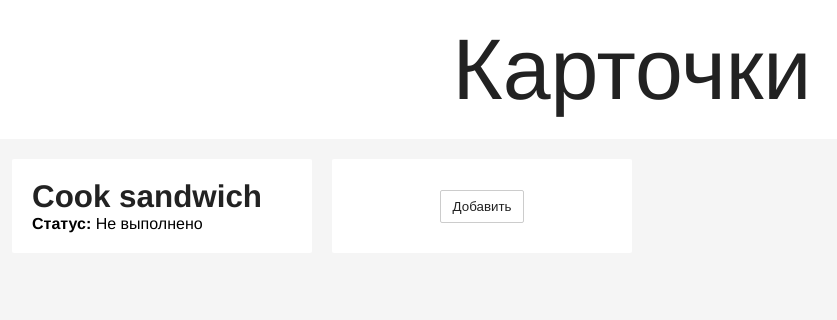
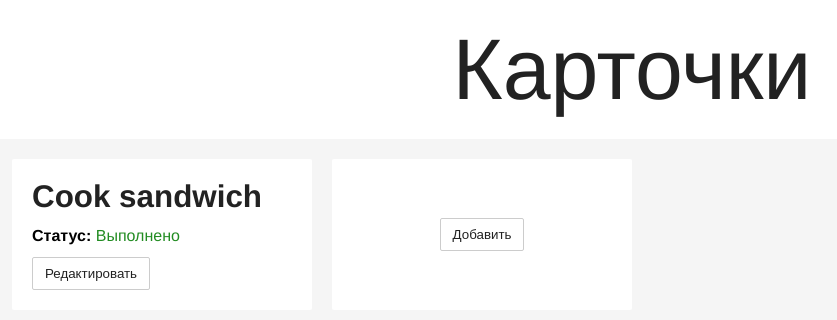
Before and after one commit to pirotech/pro-context-test-task, a Vue app: page / in a window 1280 px wide. Shown: the top 320 px of the page, without its empty margins (8-845 px from the left). Built offline with nearby package versions, Linux system fonts and the light colour scheme.

Commit message:
Cards may be edited

```diff
--- /dev/null
+++ b/src/components/UiCheckbox.vue
@@ -0,0 +1,43 @@
+<template>
+  <label class="ui-checkbox" @click="onChange">
+    <i
+      class="ui-checkbox__icon"
+      :class="{'ui-checkbox__icon_checked': value}"
+    ></i>
+    <span class="ui-checkbox__label">{{label}}</span>
+  </label>
+</template>
+
+<script>
+export default {
+  name: "UiCheckbox",
+  props: {
+    id: String,
+    label: String,
+    value: Boolean,
+    onChange: Function
+  }
+}
+</script>
+
+<style scoped lang="scss">
+.ui-checkbox {
+  display: flex;
+  align-items: center;
+  &__icon {
+    display: inline-block;
+    min-width: 20px;
+    height: 20px;
+    border-radius: 2px;
+    background-color: white;
+    border: 2px solid #777;
+    cursor: pointer;
+    &_checked {
+      background-color: #d0d0d0;
+    }
+  }
+  &__label {
+    margin-left: 8px;
+  }
+}
+</style>
--- a/src/views/MainPage.vue
+++ b/src/views/MainPage.vue
@@ -11,9 +11,10 @@
           <h4 class="cards-item__name">{{card.name}}</h4>
           <p class="cards-item__status">
             <strong>Статус: </strong>
-            <span v-if="card.done" class="card-item__status_done">Выполнено</span>
+            <span v-if="card.done" class="_done">Выполнено</span>
             <span v-if="!card.done">Не выполнено</span>
           </p>
+          <button class="cards-item__edit" @click="openEditModal(card)">Редактировать</button>
         </li>
         <li class="cards-item cards-item_button">
           <button
@@ -24,19 +25,41 @@
       </ul>
     </div>
 
-    <div v-if="createNew.modal" class="main-page-create-new-modal" @click.self.stop="closeCreateNewModal">
-      <div class="create-new-modal-wrapper">
+    <div v-if="createNew.modal" class="main-page-modal" @click.self.stop="closeCreateNewModal">
+      <div class="modal-wrapper">
         <h4>Добавить карточку</h4>
         <UiTextField
-          class="create-new-modal__name"
+          class="modal__name"
           label="Имя"
           :value="createNew.form.name"
           :error="createNew.form.nameError"
           :onChange="e => this.onChangeCreateNewField('name', e.target.value)"
         />
-        <div class="create-new-modal-buttons">
-          <button class="create-new-modal__cancel" @click="closeCreateNewModal">Отмена</button>
-          <button class="button_primary create-new-modal__submit" @click="createNewCard">Создать</button>
+        <div class="modal-buttons">
+          <button class="modal__cancel" @click="closeCreateNewModal">Отмена</button>
+          <button class="button_primary modal__submit" @click="createNewCard">Создать</button>
+        </div>
+      </div>
+    </div>
+
+    <div v-if="edit.modal" class="main-page-modal" @click.self.stop="closeEditModal">
+      <div class="modal-wrapper">
+        <h4>Редактировать карточку</h4>
+        <UiTextField
+          class="modal__name"
+          label="Имя"
+          :value="edit.form.name"
+          :error="edit.form.nameError"
+          :onChange="e => this.onChangeEditField('name', e.target.value)"
+        />
+        <UiCheckbox
+          :label="edit.form.done ? 'Выполнено' : 'Не выполнено'"
+          :value="edit.form.done"
+          :onChange="() => this.onChangeEditField('done', !edit.form.done)"
+        />
+        <div class="modal-buttons">
+          <button class="modal__cancel" @click="closeEditModal">Отмена</button>
+          <button class="button_primary modal__submit" @click="editCard">Редактировать</button>
         </div>
       </div>
     </div>
@@ -59,7 +82,7 @@ export default {
         {
           id: 0,
           name: 'Cook sandwich',
-          done: false
+          done: true
         }
       ],
       createNew: {
@@ -67,6 +90,14 @@ export default {
         form: {
           name: '',
           nameError: ''
+        }
+      },
+      edit: {
+        modal: false,
+        form: {
+          name: '',
+          nameError: '',
+          done: false,
         }
       }
     };
@@ -98,6 +129,32 @@ export default {
       this.createNew.modal = false;
       this.createNew.form.name = '';
       this.createNew.form.nameError = '';
+    },
+
+    openEditModal(item) {
+      this.edit.modal = true;
+      this.edit.form = {
+        ...this.edit.form,
+        ...item
+      }
+    },
+    onChangeEditField(name, value) {
+      this.edit.form[name] = value;
+      this.edit.form[name + 'Error'] = '';
+    },
+    editCard() {
+      const { id, name, done } = this.edit.form;
+      if (!name) {
+        this.edit.form.nameError = 'Обязательное поле';
+        return;
+      }
+
+      const edited = { id, name, done };
+      this.cards = this.cards.map(item => item.id === id ? edited : item);
+      this.closeEditModal();
+    },
+    closeEditModal() {
+      this.edit.modal = false;
     }
   }
 }
@@ -129,6 +186,7 @@ export default {
         justify-content: center;
         align-items: flex-start;
         min-width: 300px;
+        max-width: 300px;
         padding: 20px;
         margin-right: 20px;
         margin-bottom: 20px;
@@ -137,12 +195,28 @@ export default {
         &_button {
           align-items: center;
         }
+        &__name {
+          width: 100%;
+          text-align: left;
+          white-space: nowrap;
+          overflow: hidden;
+          text-overflow: ellipsis;
+        }
+        &__status {
+          margin-top: 12px;
+          ._done {
+            color: #228c22;
+          }
+        }
+        &__edit {
+          margin-top: 12px;
+        }
       }
       &__create-new {
       }
     }
   }
-  &-create-new-modal {
+  &-modal {
     position: absolute;
     top: 0;
     left: 0;
@@ -152,7 +226,7 @@ export default {
     width: 100%;
     min-height: 100vh;
     background-color: rgba(0, 0, 0, .6);
-    .create-new-modal {
+    .modal {
       &-wrapper {
         width: 100%;
         max-width: 500px;
```
